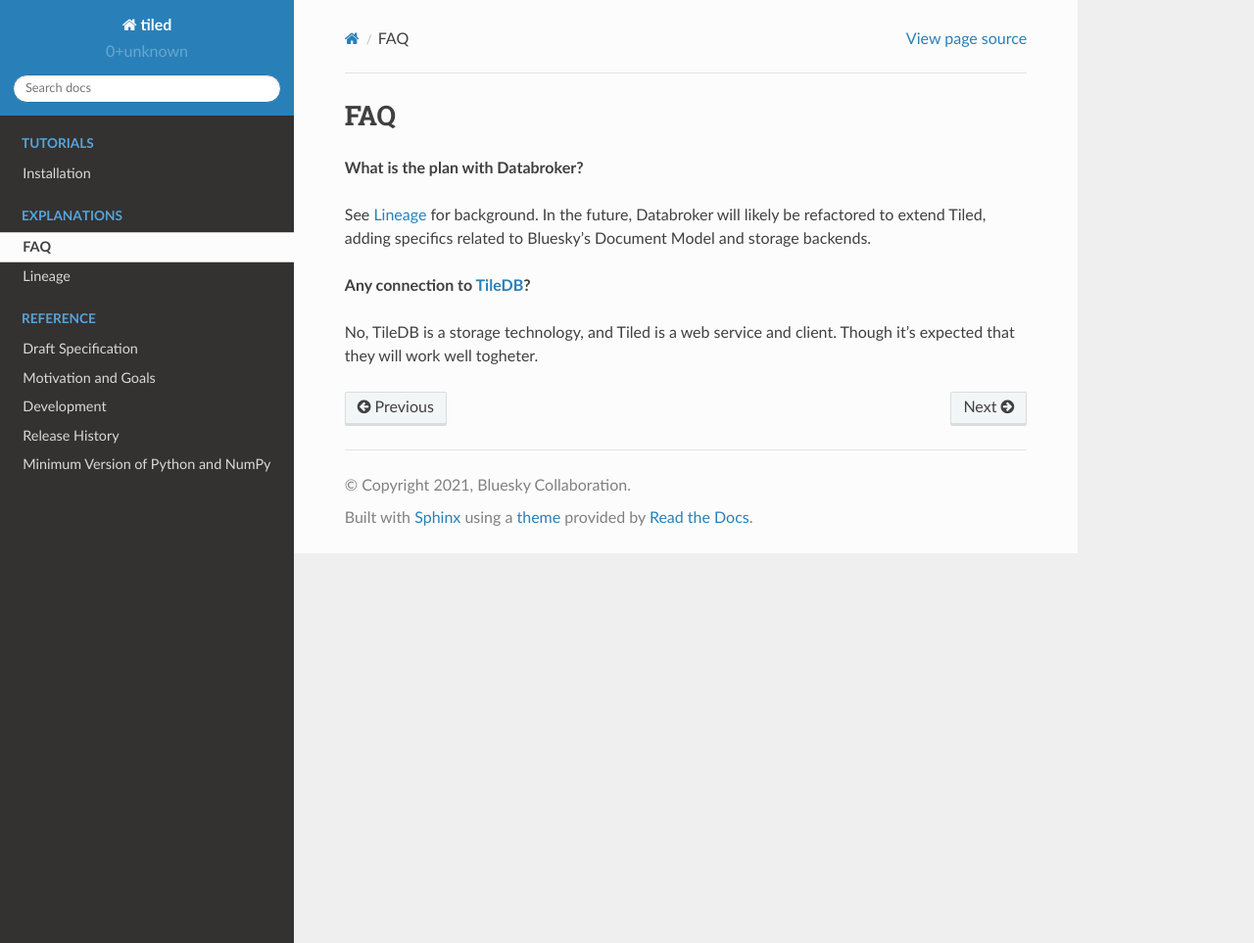
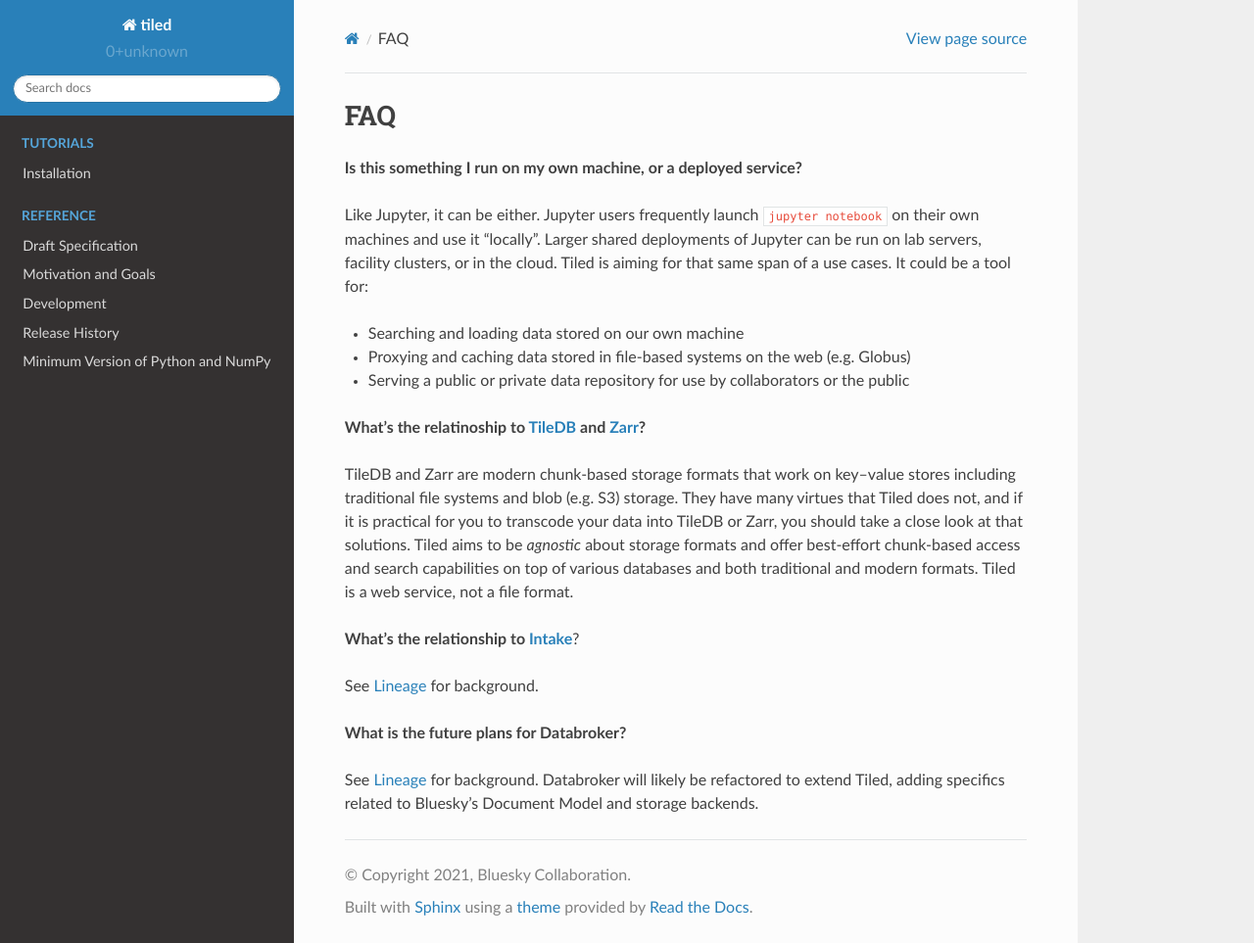
Before and after one commit to bluesky/tiled, a Sphinx documentation site: the page built from docs/source/faq.md, in a window 1280 px wide and 963 px high. Shown: the whole window at 98% size. Built offline with Sphinx 7.4.7 and the Read the Docs theme 2.0.0, drawn with Linux system fonts in a browser that asks for light colours.

Commit message:
More docs

```diff
--- a/docs/source/faq.md
+++ b/docs/source/faq.md
@@ -1,12 +1,33 @@
 # FAQ
 
-**What is the plan with Databroker?**
+**Is this something I run on my own machine, or a deployed service?**
 
-See {doc}`lineage` for background. In the future, Databroker will likely be
-refactored to extend Tiled, adding specifics related to Bluesky's Document Model
-and storage backends.
+Like Jupyter, it can be either. Jupyter users frequently launch ``jupyter
+notebook`` on their own machines and use it "locally". Larger shared deployments
+of Jupyter can be run on lab servers, facility clusters, or in the cloud.
+Tiled is aiming for that same span of a use cases. It could be a tool for:
 
-**Any connection to [TileDB](https://tiledb.com/)?**
+* Searching and loading data stored on our own machine
+* Proxying and caching data stored in file-based systems on the web (e.g. Globus)
+* Serving a public or private data repository for use by collaborators or the
+  public
 
-No, TileDB is a storage technology, and Tiled is a web service and client.
-Though it's expected that they will work well togheter.
+**What's the relatinoship to [TileDB](https://tiledb.com/) and [Zarr](https://zarr.readthedocs.io/en/stable/)?**
+
+TileDB and Zarr are modern chunk-based storage formats that work on key--value
+stores including traditional file systems and blob (e.g. S3) storage. They have
+many virtues that Tiled does not, and if it is practical for you to transcode your
+data into TileDB or Zarr, you should take a close look at that solutions. Tiled
+aims to be *agnostic* about storage formats and offer best-effort chunk-based
+access and search capabilities on top of various databases and both
+traditional and modern formats. Tiled is a web service, not a file format.
+
+**What's the relationship to [Intake](https://intake.readthedocs.org/)**?
+
+See {doc}`lineage` for background.
+
+**What is the future plans for Databroker?**
+
+See {doc}`lineage` for background. Databroker will likely be refactored to
+extend Tiled, adding specifics related to Bluesky's Document Model and
+storage backends.
```
Also changed, not shown: docs/source/index.md (+4 -0 lines), docs/source/plotly-integration.md (added, +20 -0 lines), docs/source/scaling.md (+2 -2 lines).
